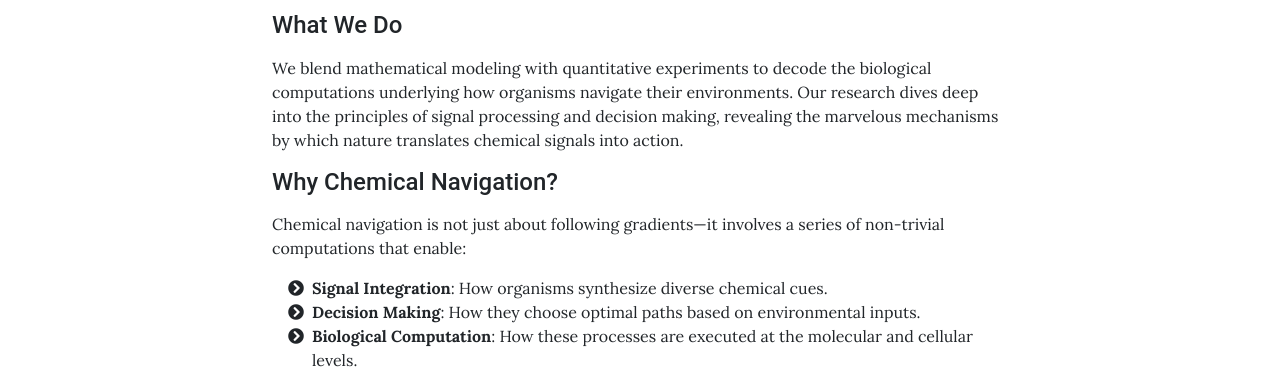
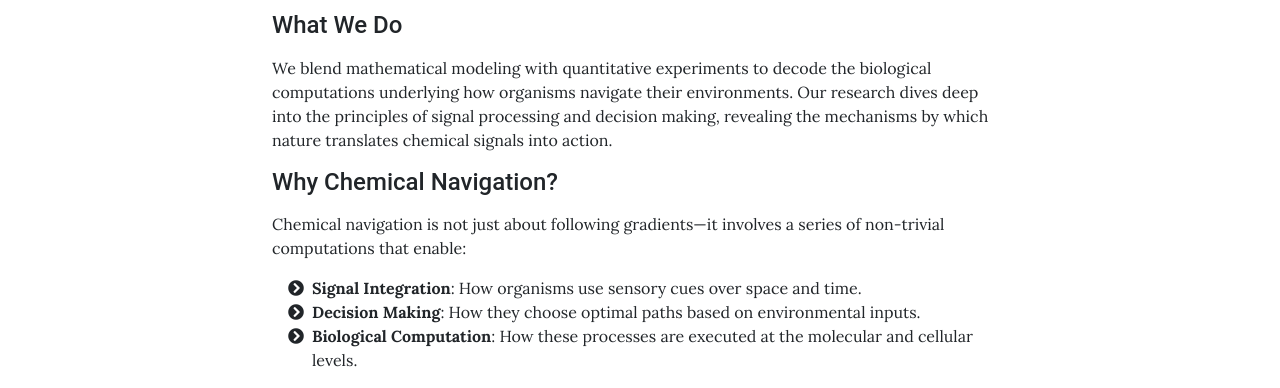
Before and after one commit to emonetlab/emonetlab, a Jekyll site: the page built from pages/home.md, in a window 1280 px wide. Shown: the part 511-899 px from the top of the page. Built offline with Jekyll 4.4.1, drawn with Linux system fonts in a browser that asks for light colours.

Commit message:
Update home.md

```diff
--- a/pages/home.md
+++ b/pages/home.md
@@ -14,7 +14,7 @@ Our work unveils the intricate computations that empower organisms to sense and
 
 #### What We Do
 
-We blend mathematical modeling with quantitative experiments to decode the biological computations underlying how organisms navigate their environments. Our research dives deep into the principles of signal processing and decision making, revealing the marvelous mechanisms by which nature translates chemical signals into action.
+We blend mathematical modeling with quantitative experiments to decode the biological computations underlying how organisms navigate their environments. Our research dives deep into the principles of signal processing and decision making, revealing the mechanisms by which nature translates chemical signals into action.
 
 #### Why Chemical Navigation?
 
@@ -22,7 +22,7 @@ Chemical navigation is not just about following gradients—it involves a series
 <div class="col-lg">
     <ul class="fa-ul">
         <li>
-            <i class="fa-li fa fa-chevron-circle-right"></i> <strong>Signal Integration</strong>: How organisms synthesize diverse chemical cues.
+            <i class="fa-li fa fa-chevron-circle-right"></i> <strong>Signal Integration</strong>: How organisms use sensory cues over space and time.
         </li>
         <li>
             <i class="fa-li fa fa-chevron-circle-right"></i> <strong>Decision Making</strong>: How they choose optimal paths based on environmental inputs.
```
